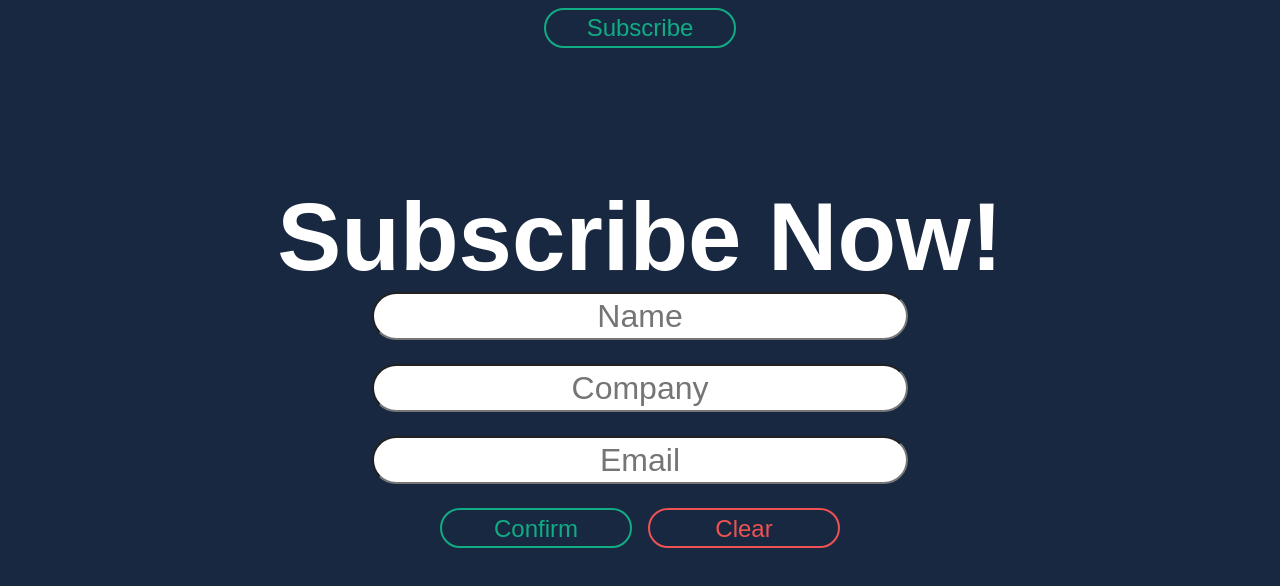
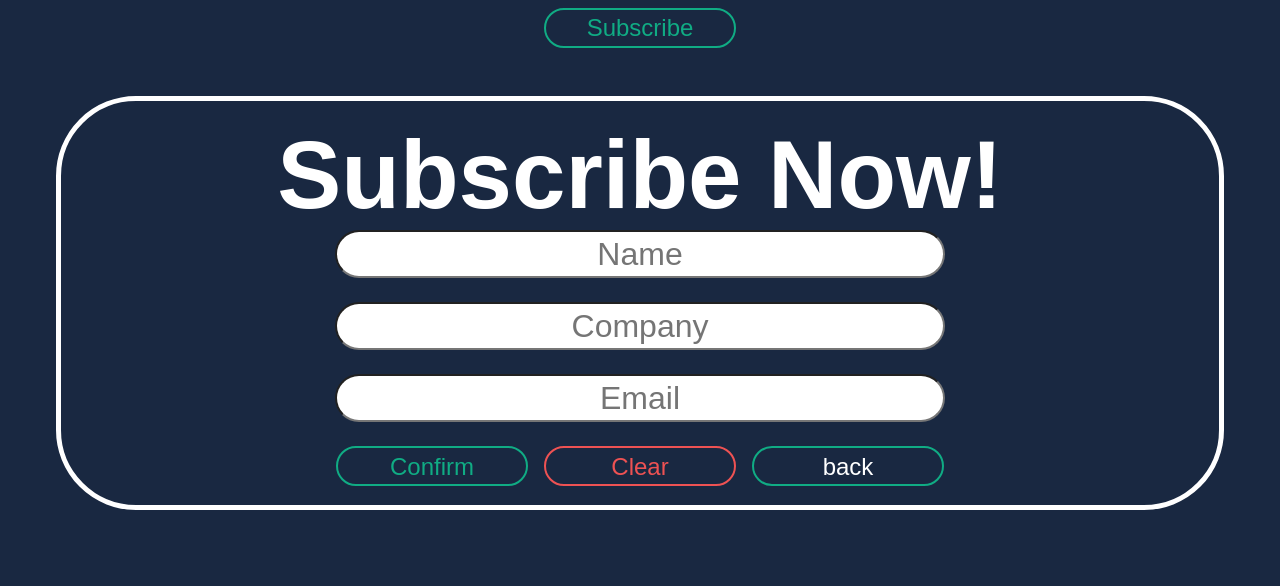
Before and after one commit to HaopengSun/newsletter, a React (Create React App) app: page / in a window 1280 px wide. Both pictures are taken after a click on the button "Subscribe". Shown: the top 586 px of the page. Built offline with nearby package versions, Linux system fonts and the light colour scheme.

Commit message:
pop up form

```diff
--- a/src/conponents/button/Button.jsx
+++ b/src/conponents/button/Button.jsx
@@ -5,10 +5,13 @@ import "./Button.scss";
 const classNames = require('classnames');
 
 export default function Button(props) {
-   let buttonClass = classNames('button', {'button--confirm': props.confirm , 'button--danger': props.danger});
+   let buttonClass = classNames('button', {
+      'button--confirm': props.confirm,
+      'button--danger': props.danger,
+      'button--close': props.close
+   });
    return <button
       className={buttonClass}
       onClick={props.onClick}
-      disabled={props.disabled}
       >{props.children}</button>;
 }
--- a/src/conponents/button/Button.scss
+++ b/src/conponents/button/Button.scss
@@ -36,12 +36,23 @@
   background-color: transparent;
 }
 
+.button--close {
+  color: $white;
+  border-color: $confirm-color;
+  background-color: transparent;
+}
+
 .button--danger:hover {
   color: $white;
   background-color: $danger-color;
 }
 
 .button--confirm:hover {
+  color: $white;
+  background-color: $confirm-color;
+}
+
+.button--close:hover {
   color: $white;
   background-color: $confirm-color;
 }
@@ -53,11 +64,3 @@
 .button:focus {
   outline: none;
 }
-
-.button:disabled {
-  border-style: solid;
-  border-color: $white;
-  color: $white;
-  background-color: transparent;
-  opacity: 0.7;
-}
--- /dev/null
+++ b/src/conponents/form/Form.jsx
@@ -0,0 +1,36 @@
+import React from "react";
+import Button from "../button/Button"
+import Input from "../input/Input"
+
+import "./Form.scss"
+
+export default function Form(props) {
+
+  function confirm(){
+    console.log('confirm')
+  }
+
+  function validation(){
+    console.log('validation')
+  }
+
+  return ( props.popup ?
+    (<section className="subscribe">
+      <h1 className="title">Subscribe Now!</h1>
+      <form autoComplete="off" className="subscribe_form" onSubmit={event => {
+        event.preventDefault();
+        validation();
+      }}>
+        <div>
+          <Input placeholder="Name"/>
+          <Input placeholder="Company"/>
+          <Input placeholder="Email"/>
+        </div>
+        <div>
+          <Button confirm onClick={confirm}>Confirm</Button>
+          <Button danger onClick={confirm}>Clear</Button>
+          <Button close onClick={props.popupForm}>back</Button>
+        </div>
+      </form>
+    </section>) : '')
+}
--- /dev/null
+++ b/src/conponents/form/Form.scss
@@ -0,0 +1,20 @@
+@import "../../styles/mixin.scss";
+@import "../../styles/variables.scss";
+
+.subscribe{
+  // min-height: $appointment-height;
+  margin: 3rem;
+  padding: 1.2rem 1.5rem;
+  display: flex;
+  justify-content: space-between;
+  flex-flow: row wrap;
+  color: $white;
+  border: 5px solid white;
+  border-radius: 5rem;
+
+  .title{
+    font-size: 6rem;
+    margin: auto;
+  }
+
+}
--- a/src/conponents/subscribe/Subscribe.jsx
+++ b/src/conponents/subscribe/Subscribe.jsx
@@ -1,48 +1,21 @@
 import React, { useState } from "react";
 import Button from "../button/Button"
-import Input from "../input/Input"
+import Form from "../form/Form"
 
 import "./Subscribe.scss"
 
-const classNames = require('classnames');
-
 export default function Subscribe() {
 
-  const [popup, setPopup] = useState('false')
+  const [popup, setPopup] = useState(false)
 
-  function confirm(){
-    console.log('confirm')
+  function popupForm(){
+    setPopup(!popup)
   }
-
-  function validation(){
-    console.log('validation')
-  }
-
-  let subscribeForm = classNames('subscribe', {'subscribe--popup': popup});
 
   return (
     <div>
-      <Button confirm onClick={confirm}>Subscribe</Button>
-      <div className={subscribeForm}>
-        <section className="subscribe">
-          <h1 className="title">Subscribe Now!</h1>
-          <form autoComplete="off" className="subscribe_form" onSubmit={event => {
-            event.preventDefault();
-            validation();
-          }}>
-            <div>
-              <Input placeholder="Name"/>
-              <Input placeholder="Company"/>
-              <Input placeholder="Email"/>
-            </div>
-            <div>
-              <Button confirm onClick={confirm}>Confirm</Button>
-              <Button danger onClick={confirm}>Clear</Button>
-            </div>
-          </form>
-        </section>
-      </div>
-
+      <Button confirm onClick={popupForm}>Subscribe</Button>
+      <Form popup={popup} popupForm={popupForm}/>
     </div>
   )
 }
--- a/src/conponents/subscribe/Subscribe.scss
+++ b/src/conponents/subscribe/Subscribe.scss
@@ -1,22 +1,2 @@
 @import "../../styles/mixin.scss";
 @import "../../styles/variables.scss";
-
-.subscribe{
-  // min-height: $appointment-height;
-  margin: 3rem;
-  padding: 1.2rem 1.5rem;
-  display: flex;
-  justify-content: space-between;
-  flex-flow: row wrap;
-  color: $white;
-
-  .title{
-    font-size: 6rem;
-    margin: auto;
-  }
-
-}
-
-// .subscribe--popup{
-//   display: none;
-// }
```
